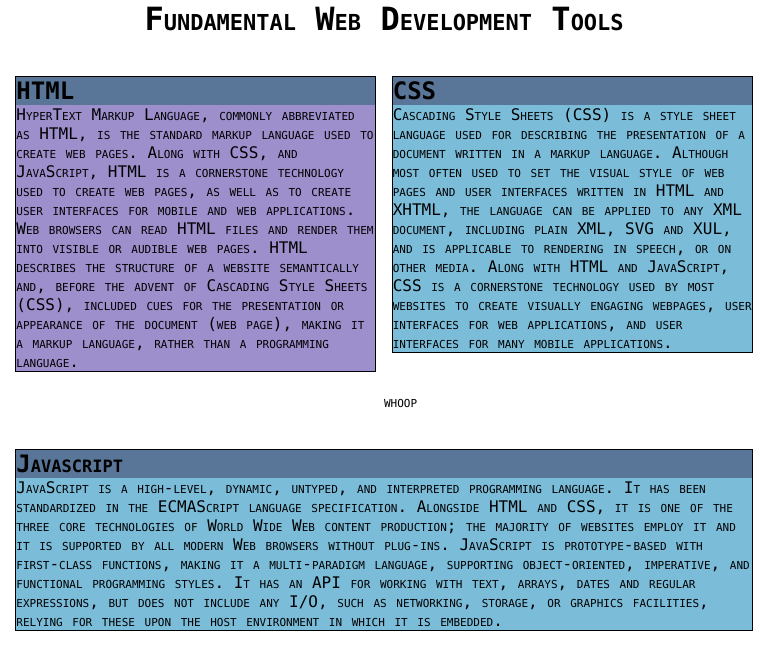
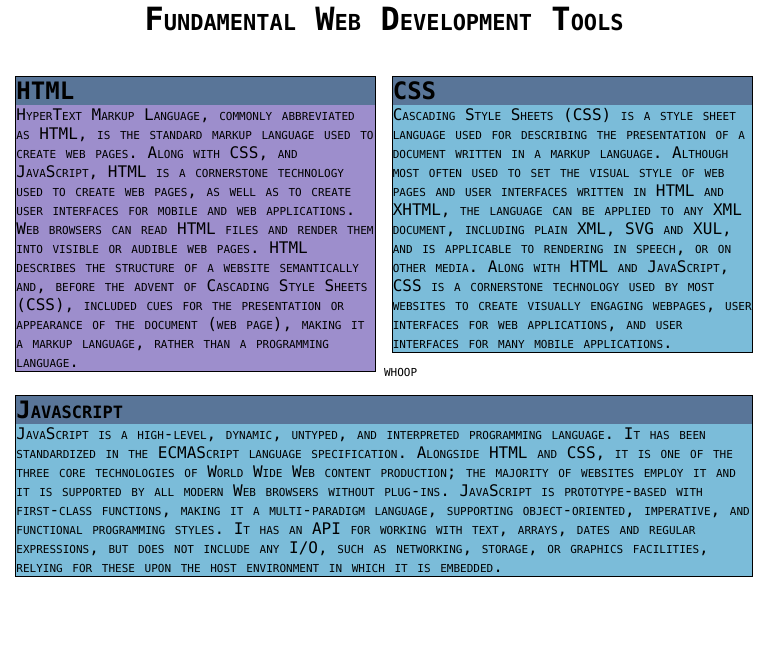
Before and after one commit to rgodinez/rgodinez.github.io, a Jekyll site: the page coursera/module2/index.html, which Jekyll copies as it is, in a window 768 px wide. Shown: the top 670 px of the page. Built offline with Jekyll 4.4.1, drawn with Linux system fonts in a browser that asks for light colours.

Commit message:
fixing up some tablet top/bottom margins

```diff
--- a/coursera/module2/index.html
+++ b/coursera/module2/index.html
@@ -77,19 +77,19 @@ p {
   #section1 {
    width: 47%;
    float: left;
-   margin: 5% 1% 5% 2%;
+   margin: 5% 1% 1% 2%;
   }
 
   #section2 {
    width: 47%;
    float: right;
-   margin: 5% 2% 5% 1%;
+   margin: 5% 2% 1% 1%;
   }
 
   #section3 {
     float: left;
     width: 96%;
-    margin: 5% 2%;
+    margin: 2% 2%;
   }
 }
 
```
